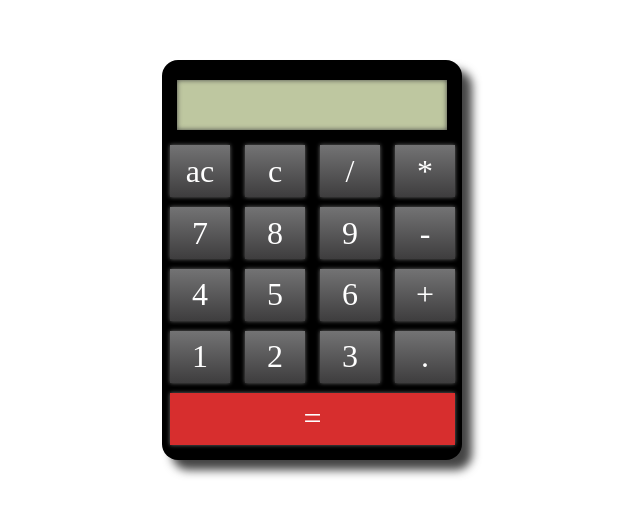
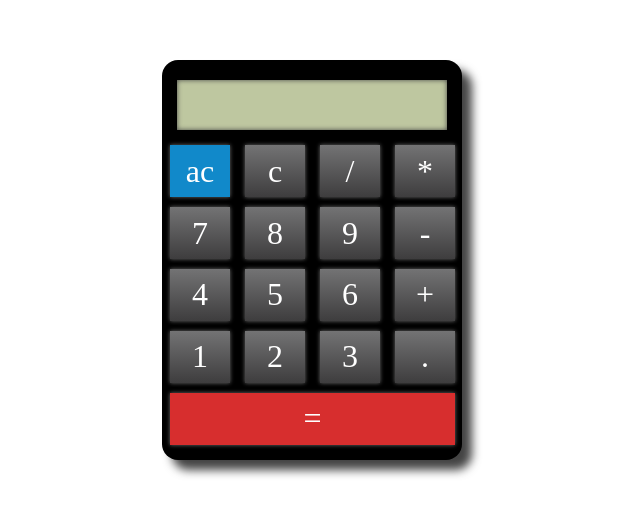
Before and after one commit to kanupriyabasoya/javascript-calculator, a plain HTML site: page index.html in a window 1280 px wide. Shown: the part 140-656 px from the top of the page, without its empty margins (328-968 px from the left). Drawn offline with Linux system fonts and the light colour scheme.

Commit message:
changed background of ac

```diff
--- a/index.html
+++ b/index.html
@@ -12,7 +12,7 @@
     <div class="calculator">
         <div class="display"></div>
         <div class="calculator-inside">
-            <div class="button">ac</div>
+            <div class="button all-clear">ac</div>
             <div class="button">c</div>
             <div class="button">/</div>
             <div class="button">*</div>
--- a/style.css
+++ b/style.css
@@ -56,3 +56,6 @@ body{
   grid-column:span 4;
   background: rgb(215, 46, 46);
 }
+.all-clear{
+  background: rgb(17, 137, 202);
+}
```
